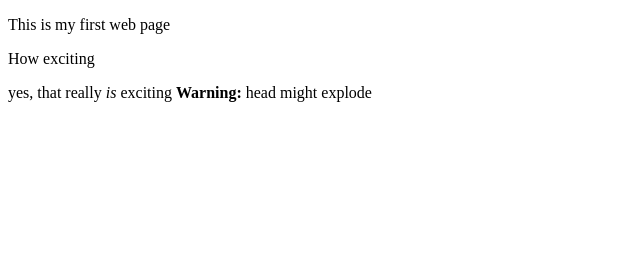
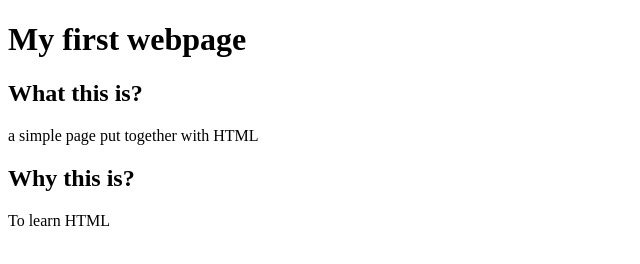
Before and after one commit to WendeVoordes/htmldog, a plain HTML site: page index.html in a window 1280 px wide. Shown: the whole page, without its empty margins (0-640 px from the left). Drawn offline with Linux system fonts and the light colour scheme.

Commit message:
headings

```diff
--- a/index.html
+++ b/index.html
@@ -6,9 +6,11 @@
 </head>
 
 <body>
-  <p>This is my first web page</p>
-  <p>How exciting</p>
-  <p>yes, that really <em>is</em> exciting <strong>Warning:</strong> head might explode</p>
+<h1>My first webpage</h1>
+  <h2>What this is?</h2>
+  <p>a simple page put together with HTML</p>
+
+  <h2>Why this is?</h2>
+  <p>To learn HTML</p>
 </body>
-
 </html>
```
